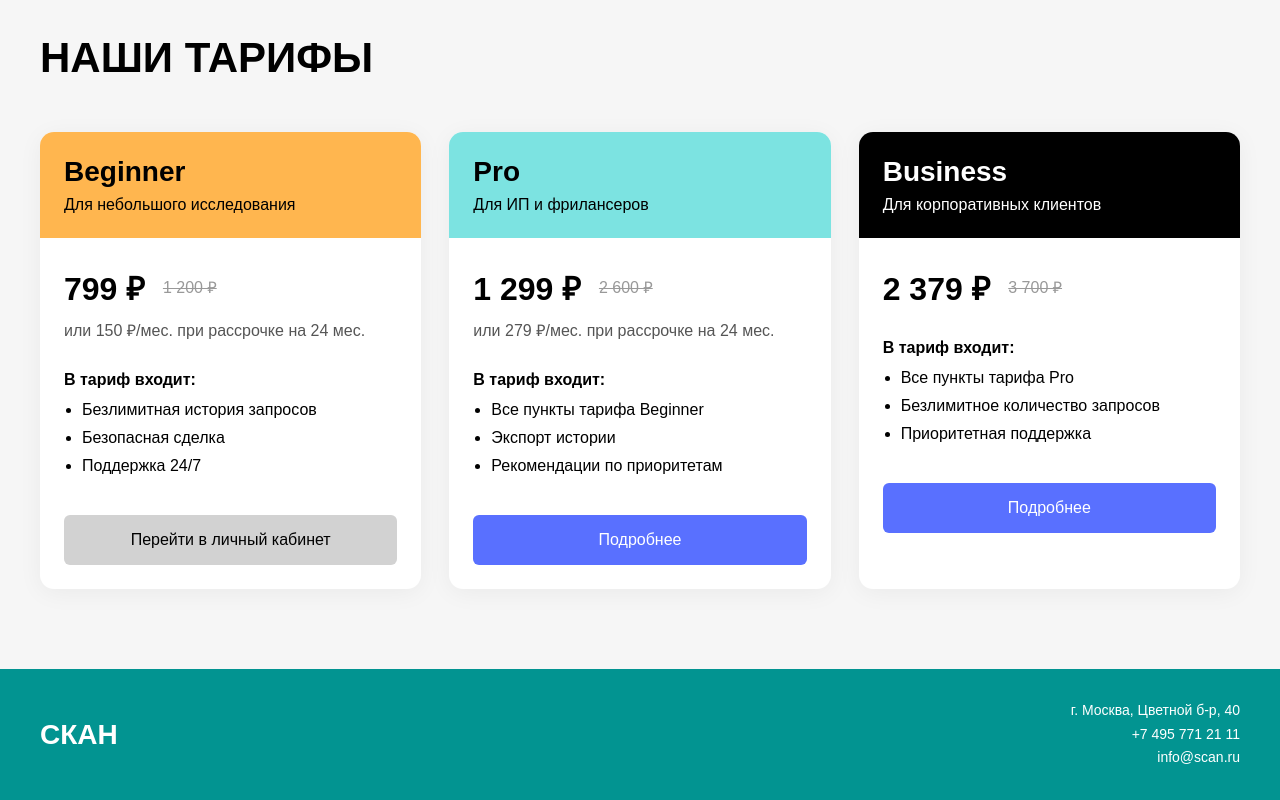
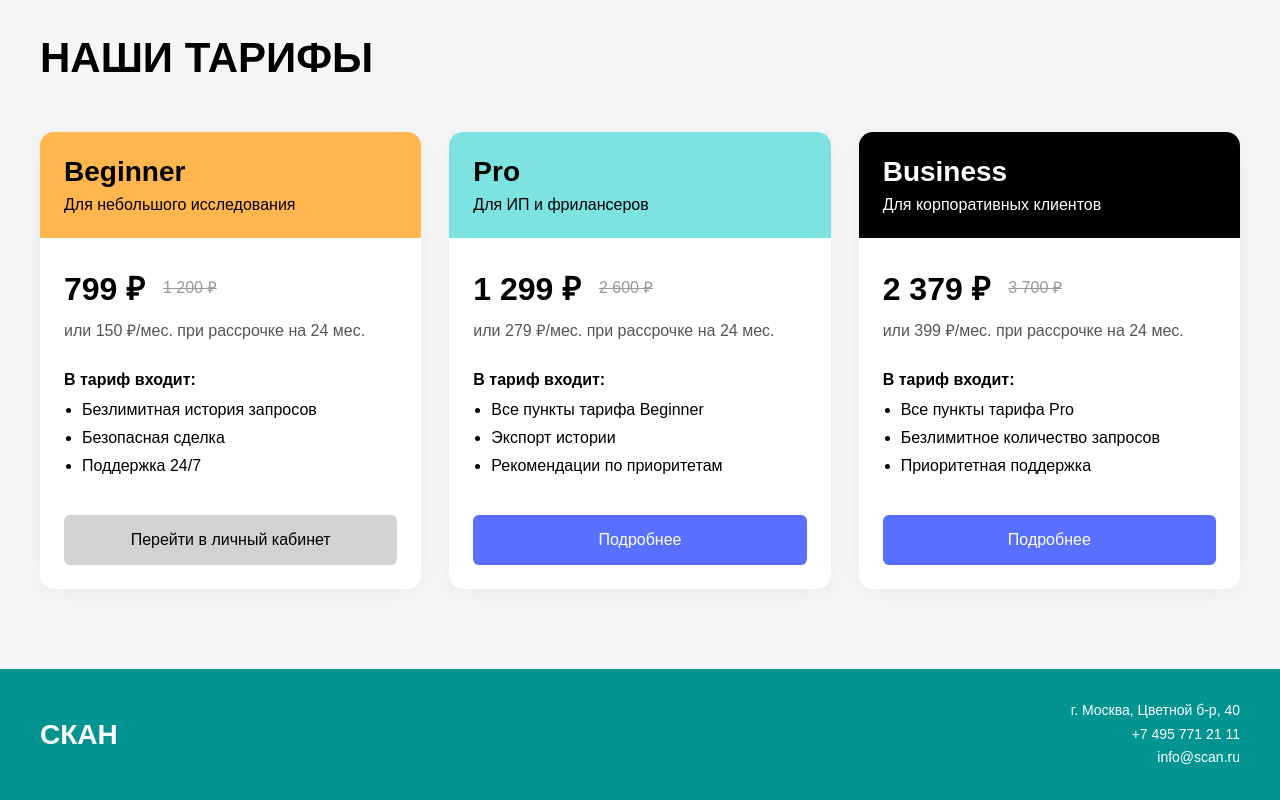
Before and after one commit to Viktor1cod/Scan, a React (Vite) app: page / in a window 1280 px wide. Shown: the part 1566-2366 px from the top of the page. Built offline with nearby package versions, Linux system fonts and the light colour scheme.

Commit message:
align tariff card buttons to bottom

```diff
--- a/src/components/Tariffs.jsx
+++ b/src/components/Tariffs.jsx
@@ -34,7 +34,7 @@ const tariffs = [
     subtitle: "Для корпоративных клиентов",
     price: "2 379 ₽",
     oldPrice: "3 700 ₽",
-    installment: "",
+    installment: "или 399 ₽/мес. при рассрочке на 24 мес.",
     features: [
       "Все пункты тарифа Pro",
       "Безлимитное количество запросов",
```
